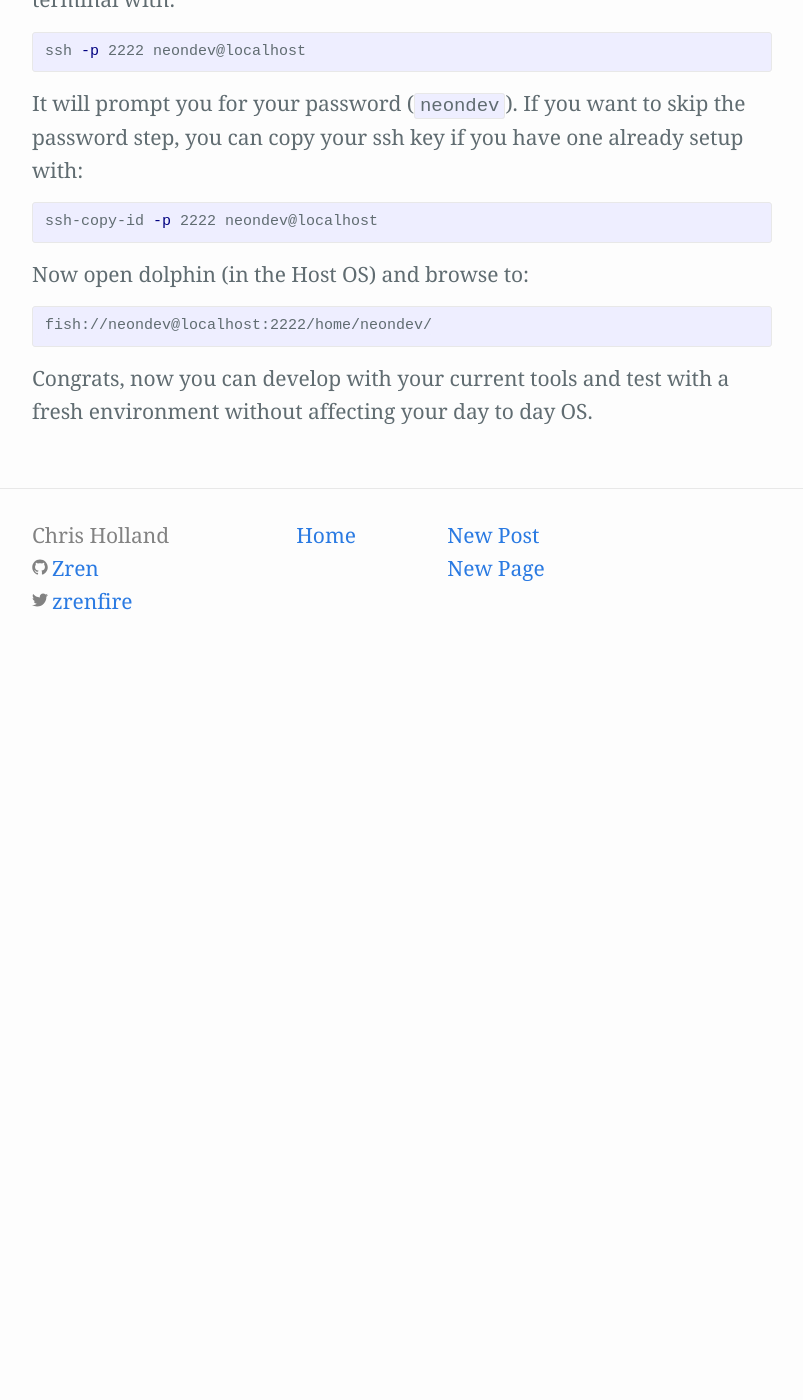
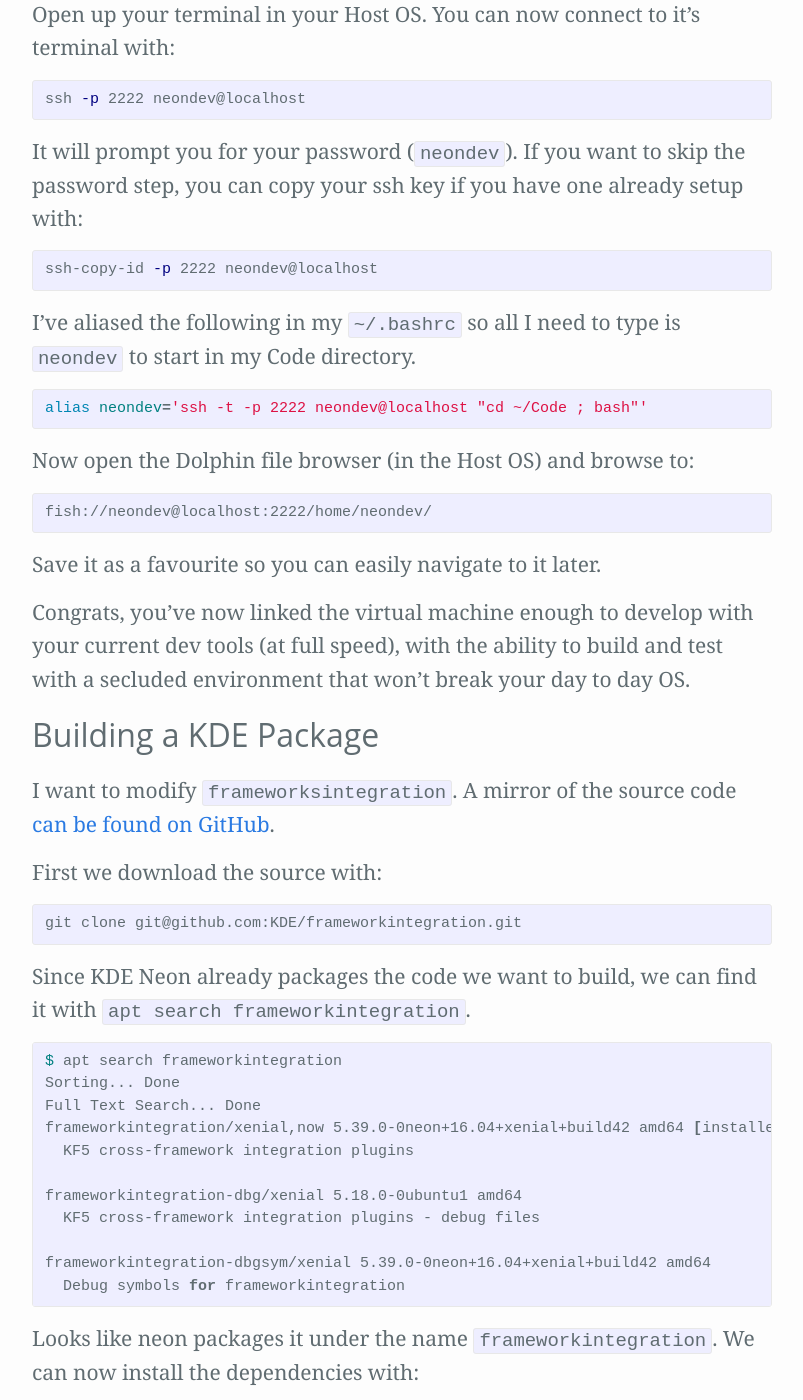
Before and after one commit to Zren/zren.github.io, a Jekyll site: the page built from _posts/2017-11-01-developing-kde-in-a-virtualbox.markdown, in a window 1280 px wide and 1400 px high, scrolled down 2625 px. Shown: the whole window, without its empty margins (238-1041 px from the left). Built offline with Jekyll 4.4.1, drawn with Linux system fonts in a browser that asks for light colours; before the commit the page ends 3303 px from its top, so only the background shows below that; some of the changed text lies outside the part shown.

Commit message:
update the kde virtualbox dev article

```diff
--- a/_posts/2017-11-01-developing-kde-in-a-virtualbox.markdown
+++ b/_posts/2017-11-01-developing-kde-in-a-virtualbox.markdown
@@ -64,7 +65,7 @@ Inside the virtual machine, open the terminal and install openssh-server.
 sudo apt install openssh-server
 {% endhighlight %}
 
-We previously port forwarded the virtual machines port 22 (SSH) to port 2222 on the host OS.
+We previously port forwarded the virtual machines port 22 (SSH) to port 2222 on the host OS when configuring the VM. So we can now connect to it.
 
 Open up your terminal in your Host OS. You can now connect to it's terminal with:
 
@@ -78,11 +79,52 @@ It will prompt you for your password (`neondev`). If you want to skip the passwo
 ssh-copy-id -p 2222 neondev@localhost
 {% endhighlight %}
 
+I've aliased the following in my `~/.bashrc` so all I need to type is `neondev` to start in my Code directory.
 
-Now open dolphin (in the Host OS) and browse to:
+{% highlight bash %}
+alias neondev='ssh -t -p 2222 neondev@localhost "cd ~/Code ; bash"'
+{% endhighlight %}
+
+Now open the Dolphin file browser (in the Host OS) and browse to:
 
 {% highlight bash %}
 fish://neondev@localhost:2222/home/neondev/
 {% endhighlight %}
 
-Congrats, now you can develop with your current tools and test with a fresh environment without affecting your day to day OS.
+Save it as a favourite so you can easily navigate to it later.
+
+Congrats, you've now linked the virtual machine enough to develop with your current dev tools (at full speed), with the ability to build and test with a secluded environment that won't break your day to day OS.
+
+
+## Building a KDE Package
+
+I want to modify `frameworksintegration`. A mirror of the source code [can be found on GitHub](https://github.com/KDE/frameworkintegration).
+
+First we download the source with:
+
+{% highlight bash %}
+git clone git@github.com:KDE/frameworkintegration.git
+{% endhighlight %}
+
+Since KDE Neon already packages the code we want to build, we can find it with `apt search frameworkintegration`.
+
+
+{% highlight bash %}
+$ apt search frameworkintegration
+Sorting... Done
+Full Text Search... Done
+frameworkintegration/xenial,now 5.39.0-0neon+16.04+xenial+build42 amd64 [installed]
+  KF5 cross-framework integration plugins
+
+frameworkintegration-dbg/xenial 5.18.0-0ubuntu1 amd64
+  KF5 cross-framework integration plugins - debug files
+
+frameworkintegration-dbgsym/xenial 5.39.0-0neon+16.04+xenial+build42 amd64
+  Debug symbols for frameworkintegration
+{% endhighlight %}
+
+Looks like neon packages it under the name `frameworkintegration`. We can now install the dependencies with:
+
+{% highlight bash %}
+sudo apt-get build-dep frameworkintegration
+{% endhighlight %}
```
Also changed, not shown: other parts of _posts/2017-11-01-developing-kde-in-a-virtualbox.markdown (+2 -1 lines).
